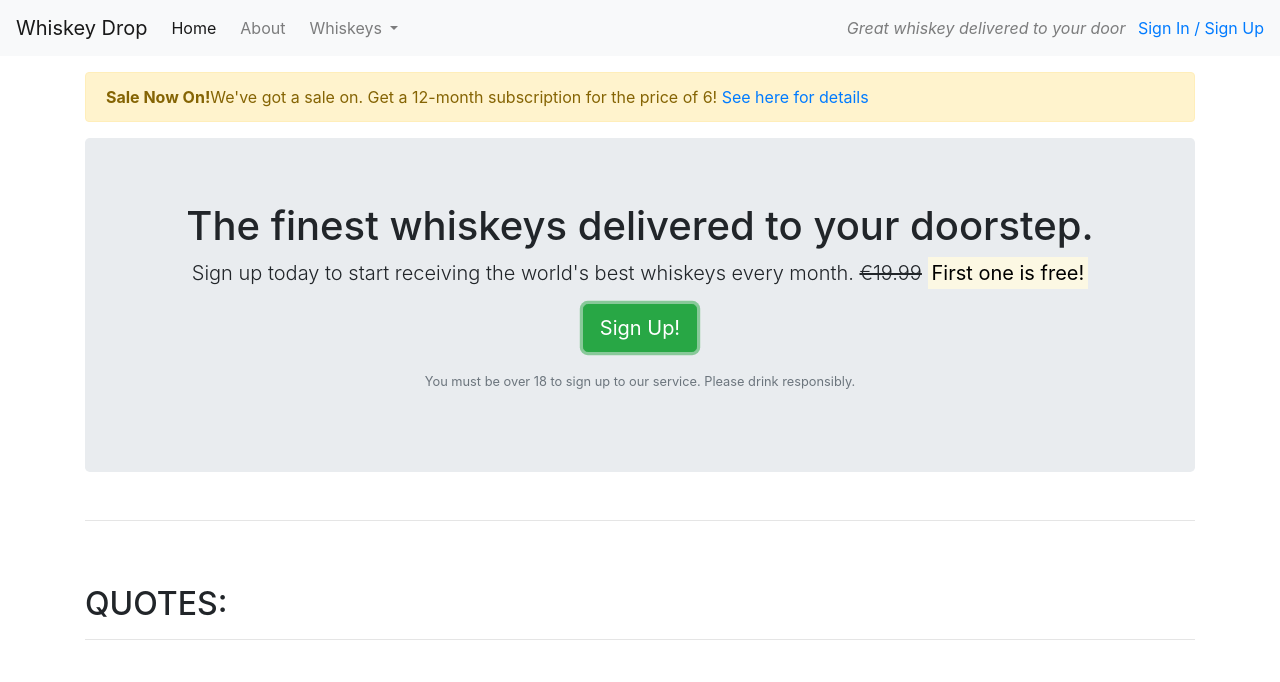
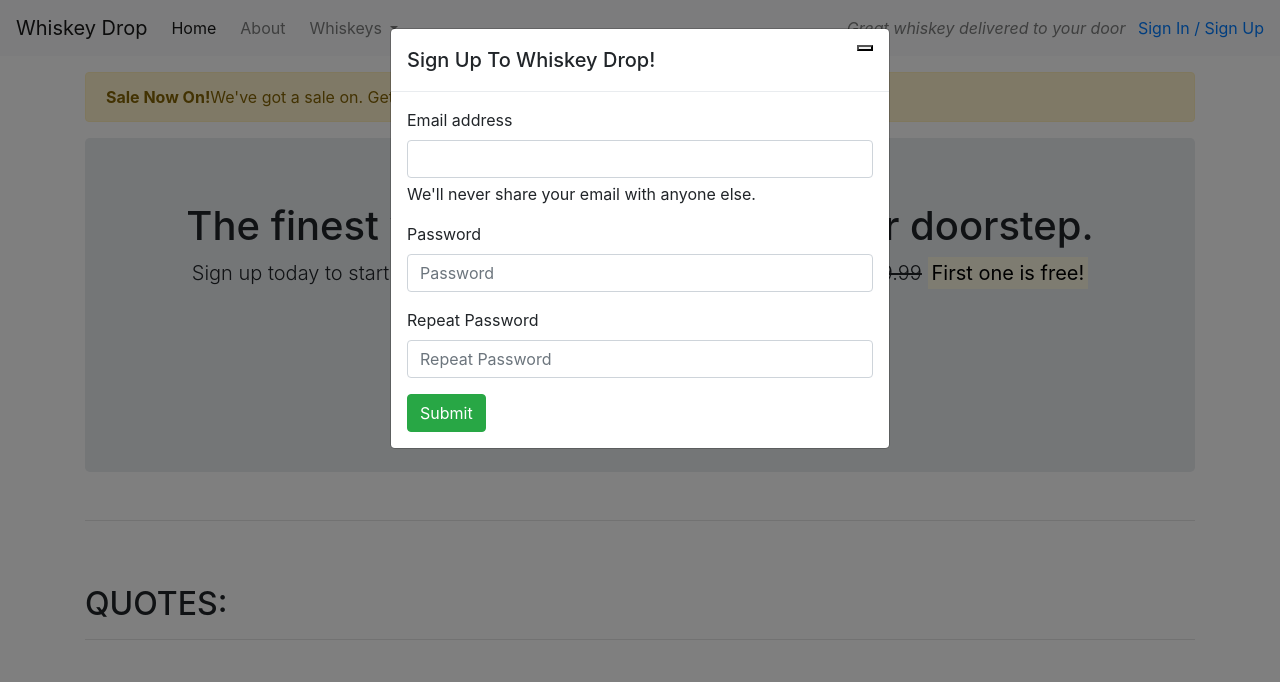
Before and after one commit to Charlie-Walsh/whiskey-drop, a plain HTML site: page index.html in a window 1280 px wide. Both pictures are taken after a click on the button "Sign Up!". Shown: the top 682 px of the page. Drawn offline with nearby package versions, Linux system fonts and the light colour scheme.

Commit message:
Modal added

```diff
--- a/index.html
+++ b/index.html
@@ -59,7 +59,7 @@
                         <s class="d-none d-sm-inline">€19.99</s>
                         <span class="d-inline d-sm-none"><br></span>
                         <strong><mark>First one is free!</mark></strong></p>
-                    <p><button class="btn btn-lg btn-success">Sign Up!</button></p>
+                    <p><button class="btn btn-lg btn-success" data-toggle="modal" data-target="#SignUpModal">Sign Up!</button></p>
                     <p class="text-muted"><small>You must be over 18 to sign up to our service. Please drink responsibly.</small></p>
                 </section>
             </div>
@@ -139,6 +139,36 @@
         </section>
         <!-- /.features -->
     </article>
+
+    <div class="modal" tabindex="-1" id="SignUpModal">
+        <div class="modal-dialog">
+          <div class="modal-content">
+            <div class="modal-header">
+              <h5 class="modal-title">Sign Up To Whiskey Drop!</h5>
+              <button type="button" class="btn-close" data-bs-dismiss="modal" aria-label="Close"></button>
+            </div>
+            <div class="modal-body">
+                <form>
+                    <div class="mb-3">
+                      <label for="exampleInputEmail1" class="form-label">Email address</label>
+                      <input type="email" class="form-control" id="exampleInputEmail1" aria-describedby="emailHelp">
+                      <div id="emailHelp" class="form-text">We'll never share your email with anyone else.</div>
+                    </div>
+                    <div class="mb-3">
+                      <label for="password" class="form-label">Password</label>
+                      <input type="password" class="form-control" id="password" placeholder="Password">
+                    </div>
+                    <div class="mb-3">
+                        <label for="repeatPassword" class="form-label">Repeat Password</label>
+                        <input type="password" class="form-control" id="repeatPassword" placeholder="Repeat Password">
+                      </div>
+                    <button type="submit" class="btn btn-success">Submit</button>
+                  </form>
+            </div>
+          </div>
+        </div>
+      </div>
+
     <script src="https://code.jquery.com/jquery-3.3.1.slim.min.js" integrity="sha384-q8i/X+965DzO0rT7abK41JStQIAqVgRVzpbzo5smXKp4YfRvH+8abtTE1Pi6jizo" crossorigin="anonymous"></script>
     <script src="https://cdnjs.cloudflare.com/ajax/libs/popper.js/1.14.3/umd/popper.min.js" integrity="sha384-ZMP7rVo3mIykV+2+9J3UJ46jBk0WLaUAdn689aCwoqbBJiSnjAK/l8WvCWPIPm49" crossorigin="anonymous"></script>
     <script src="https://stackpath.bootstrapcdn.com/bootstrap/4.1.3/js/bootstrap.min.js" integrity="sha384-ChfqqxuZUCnJSK3+MXmPNIyE6ZbWh2IMqE241rYiqJxyMiZ6OW/JmZQ5stwEULTy" crossorigin="anonymous"></script>
```
